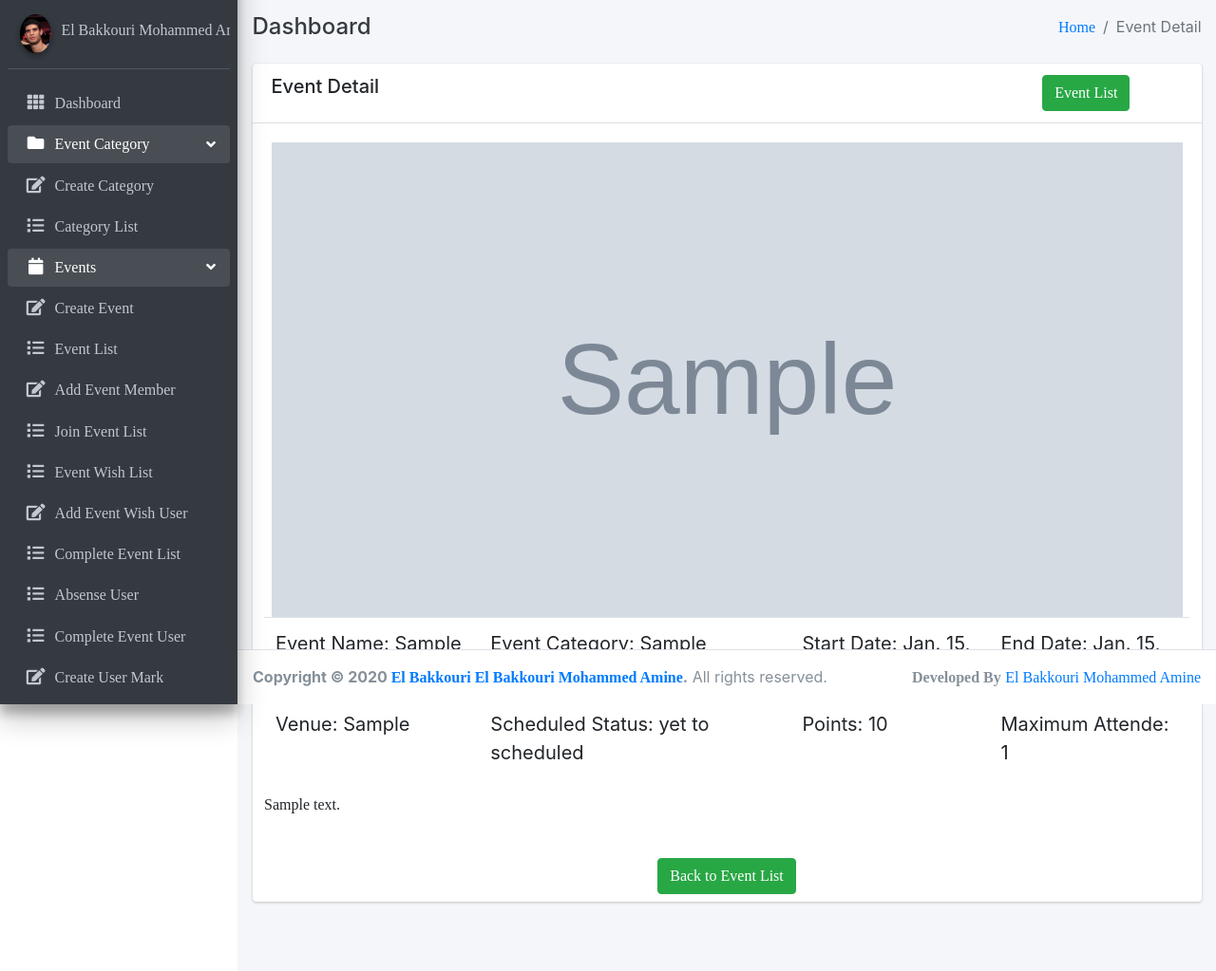
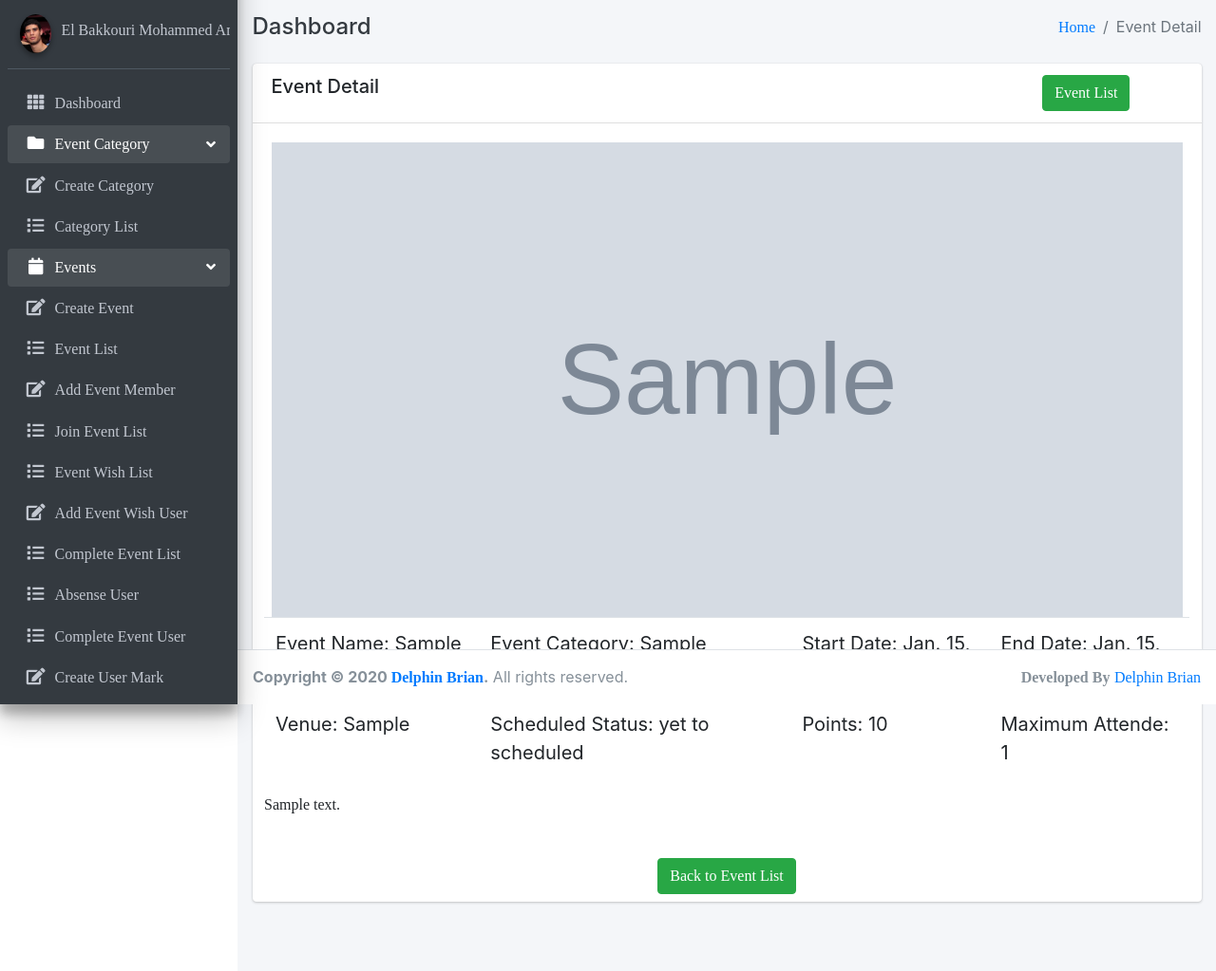
Before and after one commit to pre-sch/django-event-management, a Django app: page /events/detail/1 in a window 1280 px wide. Shown: the part 58-1081 px from the top of the page at 95% size. Run offline with Django 5.2, Linux system fonts and the light colour scheme; a user stored in the database is signed in; tables that the repository leaves empty hold one stand-in row (values such as "Sample post"); grey boxes marked "Sample" are stand-in pictures; some libraries are stand-ins or nearby versions; some web fonts are replaced.

Commit message:
editing template files

```diff
--- a/templates/base/footer.html
+++ b/templates/base/footer.html
@@ -1,7 +1,7 @@
 <footer class="main-footer">
-    <strong>Copyright &copy; 2020 <a href="#">El Bakkouri El Bakkouri Mohammed Amine</a>.</strong>
+    <strong>Copyright &copy; 2020 <a href="#">Delphin Brian</a>.</strong>
     All rights reserved.
     <div class="float-right d-none d-sm-inline-block">
-      <b>Developed By</b> <a href="https://github.com/AmineDT/Projet-PFA/">El Bakkouri Mohammed Amine</a>
+      <b>Developed By</b> <a href="https://github.com/AmineDT/Projet-PFA/">Delphin Brian</a>
     </div>
 </footer>
--- a/templates/base/header.html
+++ b/templates/base/header.html
@@ -12,8 +12,14 @@
 
 <!-- Adding Custom Font -->
 <style>
-    @font-face { font-family: JuneBug; src: url({% static 'fonts/Minion-Regular.ttf' %}); }
+    @font-face {
+        font-family: 'Minion-Regular';
+        src: url('{% static "fonts/Minion-Regular.ttf" %}') format('truetype');
+        font-weight: normal;
+        font-style: normal;
+    }
+
     h1, h2, p, a, b {
-       font-family: Minion-Regular
+        font-family: 'Minion-Regular', serif;
     }
 </style>
```
